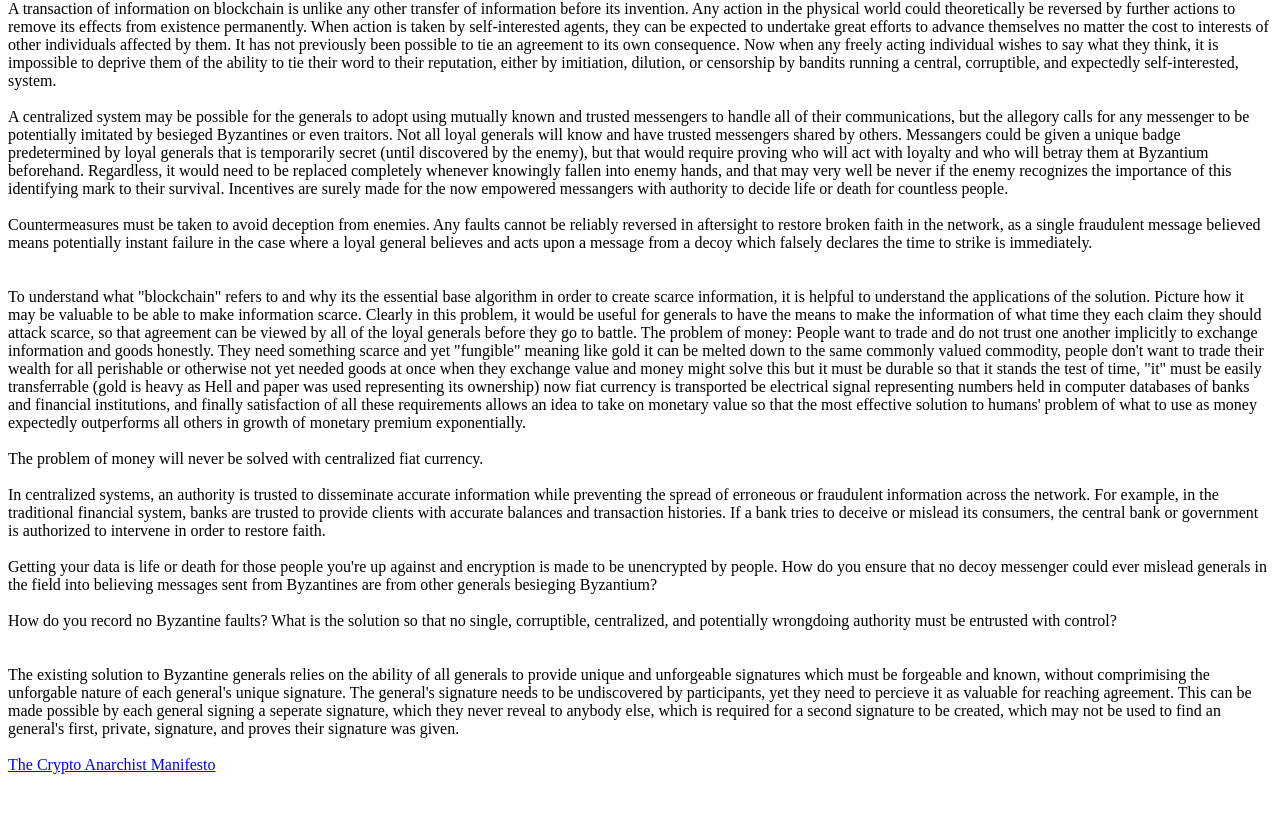
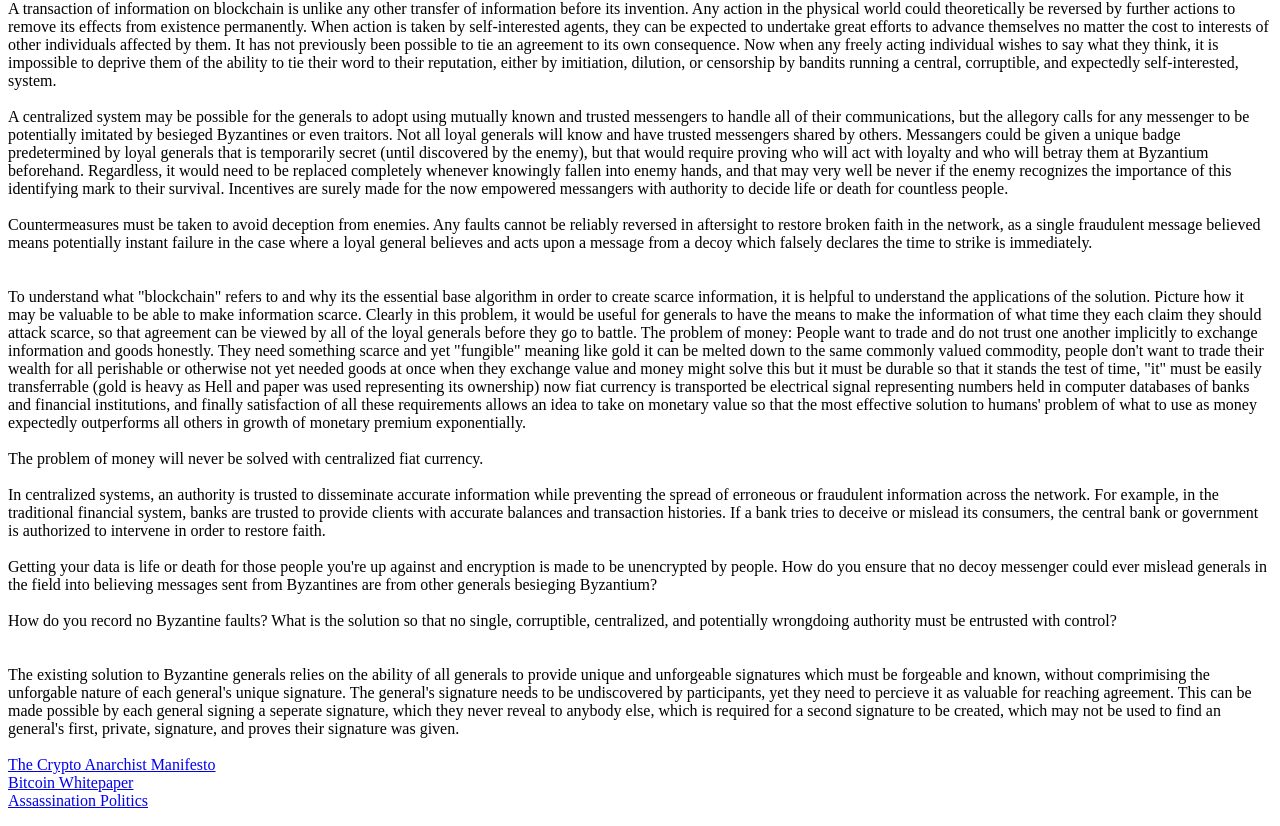
Before and after one commit to pinballwizrd/pinballwizrd.github.io, a plain HTML site: page index.html in a window 1280 px wide. Shown: the part 674-1500 px from the top of the page. Before the commit the page ends 1464 px from the top, so only its background shows below. Drawn offline with Linux system fonts and the light colour scheme.

Commit message:
Update index.html

```diff
--- a/index.html
+++ b/index.html
@@ -114,5 +114,9 @@
   <br>
   <br>
   <a href="https://groups.csail.mit.edu/mac/classes/6.805/articles/crypto/cypherpunks/may-crypto-manifesto.html" target="_blank">The Crypto Anarchist Manifesto</a>
+  <br>
+  <a href="https://bitcoin.org/bitcoin.pdf" target="_blank">Bitcoin Whitepaper</a>
+  <br>
+  <a href="https://cryptome.org/ap.htm" target="_blank">Assassination Politics</a>
 </body>
 </html>
```
